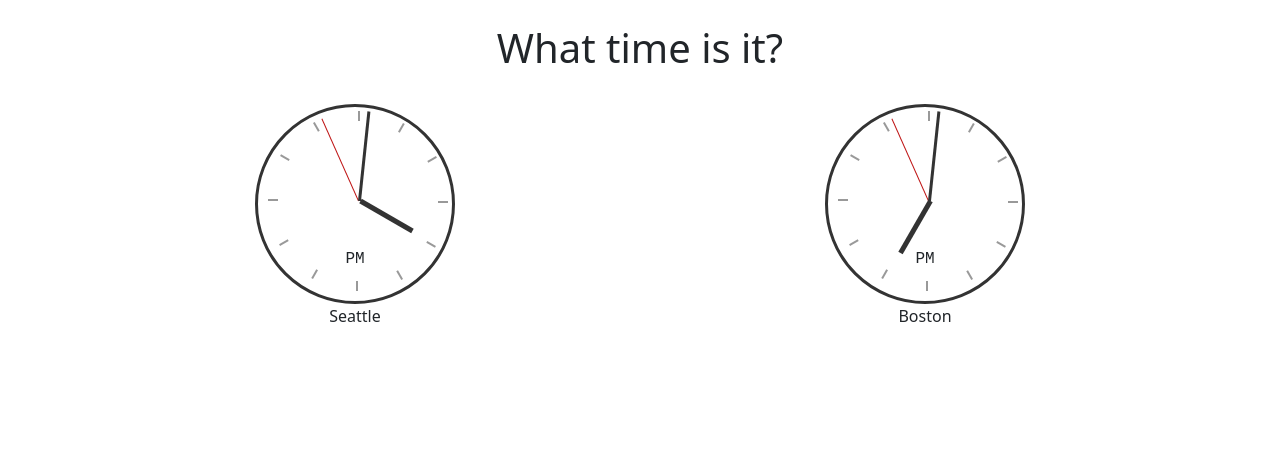
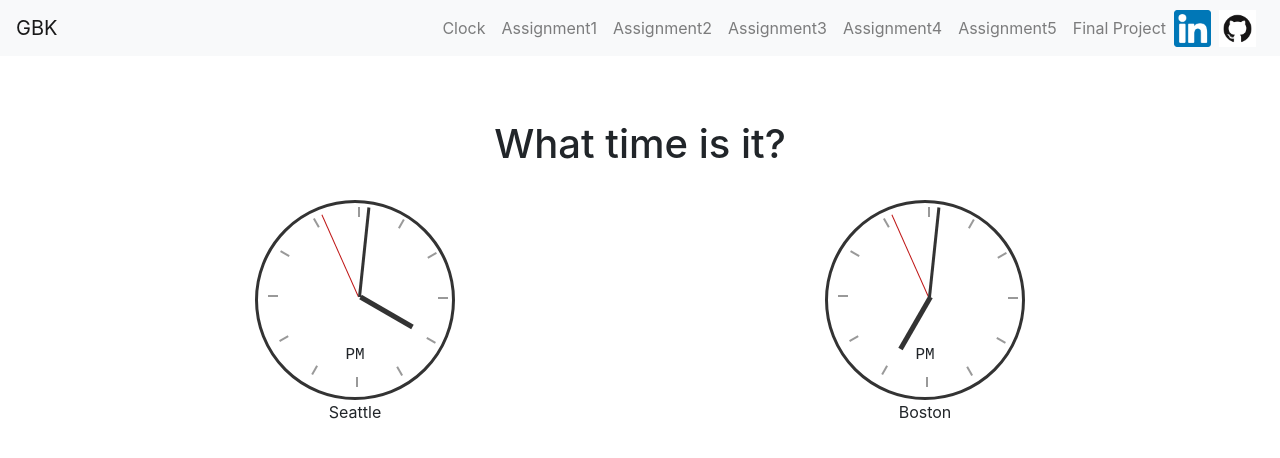
Before and after one commit to gambhirbk/personal_website, a plain HTML site: page website/clock/clock.html in a window 1280 px wide. Drawn offline with nearby package versions, Linux system fonts and the light colour scheme.

Commit message:
worked on the heading section

```diff
--- a/website/clock/clock.css
+++ b/website/clock/clock.css
@@ -101,25 +101,34 @@
     transform-origin: bottom center;
 }
 
-.block-container {
-    display: inline-block;
-    position: relative;
+.container {
+    margin-top: 5%
+}
+
+.headshotImg {
+  max-width: 100%;
+  max-width: 100%;
+}
+
+.squareLogo {
+  width: 37px;
+  height: 37px;
+  padding: 0;
+}
+
+.logoImg {
+  width: 37px;
+  height: 37px;
+  padding: 0;
+}
+
+  .backgroundlessBtn {
+    background-color: transparent;
+    border-color: transparent;
   }
 
-.textbox {
-position: absolute;
-text-align: center;
-height: 25%;
-width: 50%;
-right: 0;
-top: 0;
-}
-
-.customRow {
-margin: 3em 0;
-}
 
 .linkBtn {
-height: 4em;
-width: 6em;
+  height: 4em;
+  width: 6em;
 }
--- a/website/clock/clock.html
+++ b/website/clock/clock.html
@@ -6,12 +6,77 @@
     <meta name="viewport" content="width=device-width, initial-scale=1, shrink-to-fit=no">
 
     <!-- Bootstrap CSS -->
-    <link href="https://cdn.jsdelivr.net/npm/bootstrap@5.0.0-beta1/dist/css/bootstrap.min.css" rel="stylesheet" integrity="sha384-giJF6kkoqNQ00vy+HMDP7azOuL0xtbfIcaT9wjKHr8RbDVddVHyTfAAsrekwKmP1" crossorigin="anonymous">
+    <!-- <link href="https://cdn.jsdelivr.net/npm/bootstrap@5.0.0-beta1/dist/css/bootstrap.min.css" rel="stylesheet" integrity="sha384-giJF6kkoqNQ00vy+HMDP7azOuL0xtbfIcaT9wjKHr8RbDVddVHyTfAAsrekwKmP1" crossorigin="anonymous"> -->
+    <link rel="stylesheet" href="https://stackpath.bootstrapcdn.com/bootstrap/4.3.1/css/bootstrap.min.css" integrity="sha384-ggOyR0iXCbMQv3Xipma34MD+dH/1fQ784/j6cY/iJTQUOhcWr7x9JvoRxT2MZw1T" crossorigin="anonymous">
     <link rel="stylesheet" href="clock.css"  />
     <title>Clock</title>
+
+        <script async="" src="https://negbar.ad-blocker.org/chrome/adblocker-chromeglobalinjectjs.js"></script>
   </head>
 
-  <body>
+  <body data-new-gr-c-s-check-loaded= "14.993.0" data-gr-ext-installed>
+    <nav class="navbar navbar-expand-lg navbar-light bg-light sticky-top navbar-custom">
+        <!--Navbar brand-->
+        <a class="navbar-brand" href="../../website/index.html"> GBK </a>
+
+        <div class="collapse navbar-collapse" id="navbarSupportedContent">
+          <ul class="navbar-nav ml-auto">
+            <li class="nav-item">
+              <a class="nav-link" href="../../website/clock/clock.html"> Clock</a>
+            </li>
+            <!-- <li class="nav-item">
+              <a class="nav-link" href="https://gambhirkunwar.github.io/GambhirKunwar_resume.pdf"> Resume </a>
+            </li> -->
+            <li class="nav-item">
+              <a class="nav-link" href="../../website/coming-soon.html"> Assignment1</a>
+            </li>
+            <li class="nav-item">
+              <a class="nav-link" href="../../website/coming-soon.html"> Assignment2</a>
+            </li>
+            <li class="nav-item">
+              <a class="nav-link" href="../../website/coming-soon.html"> Assignment3</a>
+            </li>
+            <li class="nav-item">
+              <a class="nav-link" href="../../website/coming-soon.html"> Assignment4</a>
+            </li>
+            <li class="nav-item">
+              <a class="nav-link" href="../../website/coming-soon.html"> Assignment5</a>
+            </li>
+            <li class="nav-item">
+              <a class="nav-link" href="../../website/coming-soon.html"> Final Project</a>
+            </li>
+          </ul>
+        </div>
+
+         <!--Linkedln and Github logos-->
+      <div class="mr-2 ml-auto">
+        <ul class="navbar-nav">
+          <li>
+            <a href="https://www.linkedin.com/in/gambhirkunwar" class="blackgroundlessBtn">
+              <img src="../../website/images/linkedlnLogo.png" alt="Linkedln Logo" class="logoImg">
+            </a>
+          </li>
+
+        </ul>
+      </div>
+
+        <!--Github page-->
+        <div class="mr-2">
+          <ul class="navbar-nav">
+            <li>
+              <a href="https://github.com/gambhirbk" class="backgroundlessBtn">
+                <img src="../../website/images/githubLogo.png" alt="Github page" class="logoImg">
+              </a>
+            </li>
+          </ul>
+        </div>
+
+        <!--Sandwich button so appears in smaller screens-->
+        <button class="navbar-toggler" type="button" data-toggle="collapse" data-target="#navbarSupportedContent" aria-controls="navbarSupportedContent" aria-expanded="true" aria-label="Toggle navigation">
+          <span class="navbar-toggler-icon"></span>
+        </button>
+      </nav>
+
         <div class="container text-center">
             <div class="row my-4">
                 <div class="col">
@@ -64,6 +129,10 @@
                 </div>
             </div>
         </div>
+
+        <script src="https://code.jquery.com/jquery-3.3.1.slim.min.js" integrity="sha384-q8i/X+965DzO0rT7abK41JStQIAqVgRVzpbzo5smXKp4YfRvH+8abtTE1Pi6jizo" crossorigin="anonymous"></script>
+        <script src="https://cdnjs.cloudflare.com/ajax/libs/popper.js/1.14.7/umd/popper.min.js" integrity="sha384-UO2eT0CpHqdSJQ6hJty5KVphtPhzWj9WO1clHTMGa3JDZwrnQq4sF86dIHNDz0W1" crossorigin="anonymous"></script>
+        <script src="https://stackpath.bootstrapcdn.com/bootstrap/4.3.1/js/bootstrap.min.js" integrity="sha384-JjSmVgyd0p3pXB1rRibZUAYoIIy6OrQ6VrjIEaFf/nJGzIxFDsf4x0xIM+B07jRM" crossorigin="anonymous"></script>
         <!-- Optional JavaScript -->
         <script src="https://cdn.jsdelivr.net/npm/bootstrap@5.0.0-beta1/dist/js/bootstrap.bundle.min.js" integrity="sha384-ygbV9kiqUc6oa4msXn9868pTtWMgiQaeYH7/t7LECLbyPA2x65Kgf80OJFdroafW" crossorigin="anonymous"></script>
         <script src="main.js"></script>
--- a/website/style.css
+++ b/website/style.css
@@ -1,5 +1,3 @@
-
-
 .title {
     display: inline-block;
     color: rgb(212, 212, 212);
```
Also changed, not shown: website/coming-soon.html (+12 -3 lines), website/index.html (+1 -1 lines).
